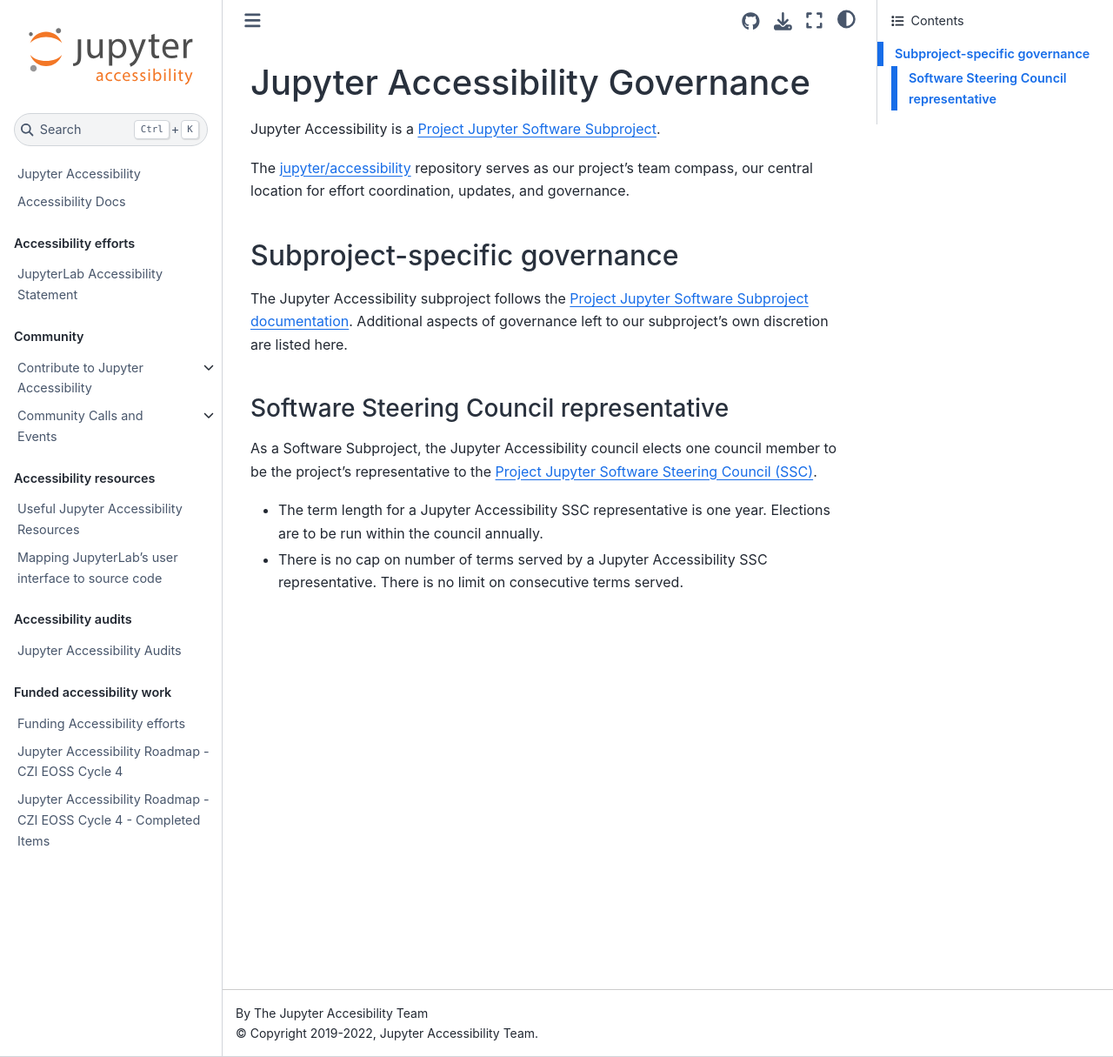
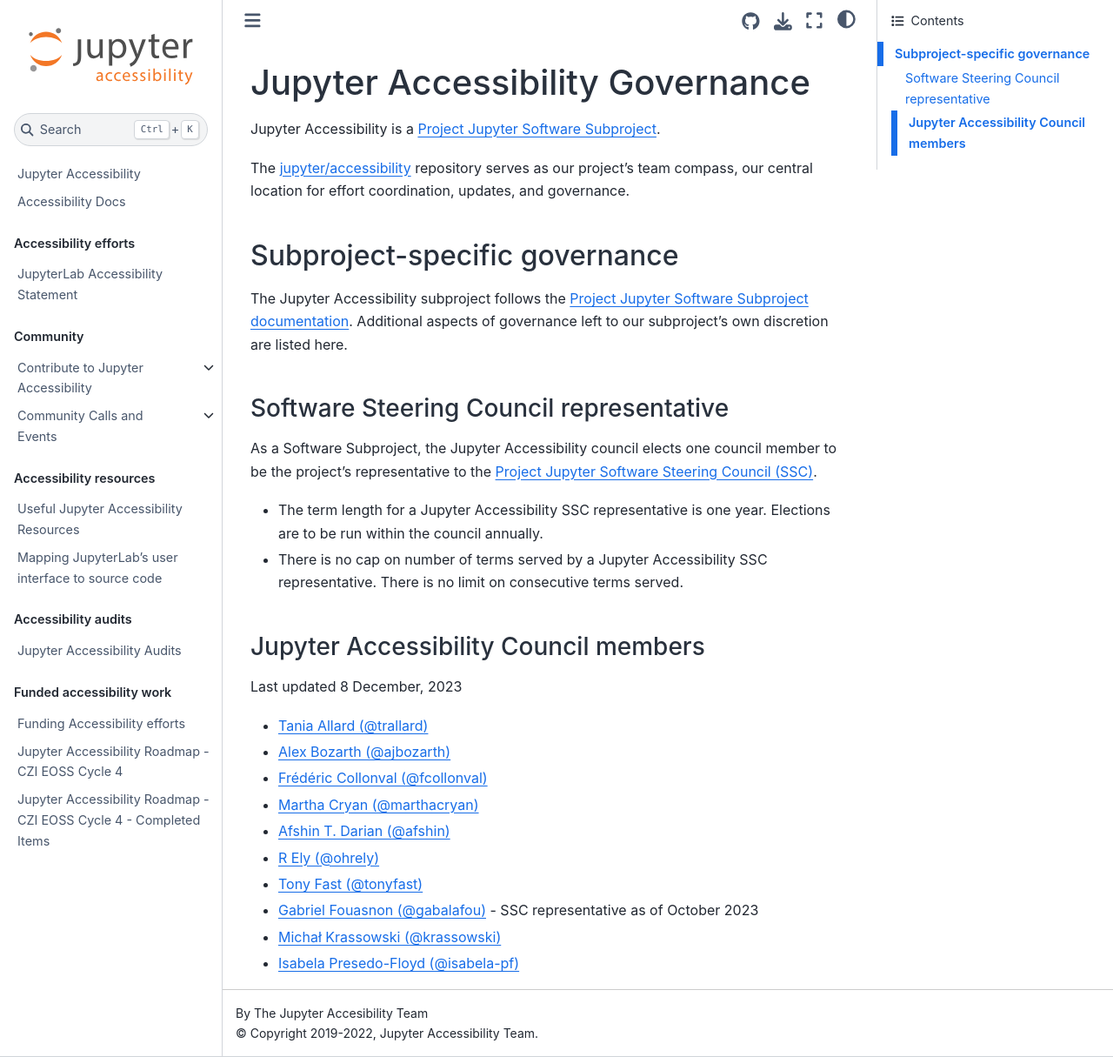
Before and after one commit to jupyter/accessibility, a Jupyter Book: the page built from docs/community/governance.md, in a window 1280 px wide and 1215 px high. Shown: the whole window at 87% size. Built offline with Jupyter Book 1.0.4 settings and Sphinx 7.4.7 and the Sphinx Book theme 1.1.4, drawn with Linux system fonts in a browser that asks for light colours.

Commit message:
Add council member list to governance docs

```diff
--- a/docs/community/governance.md
+++ b/docs/community/governance.md
@@ -14,3 +14,18 @@
 
 - The term length for a Jupyter Accessibility SSC representative is one year. Elections are to be run within the council annually.
 - There is no cap on number of terms served by a Jupyter Accessibility SSC representative. There is no limit on consecutive terms served.
+
+### Jupyter Accessibility Council members
+
+Last updated 8 December, 2023
+
+- [Tania Allard (@trallard)](https://github.com/trallard)
+- [Alex Bozarth (@ajbozarth)](https://github.com/ajbozarth)
+- [Frédéric Collonval (@fcollonval)](https://github.com/fcollonval)
+- [Martha Cryan (@marthacryan)](https://github.com/marthacryan)
+- [Afshin T. Darian (@afshin)](https://github.com/afshin)
+- [R Ely (@ohrely)](https://github.com/ohrely)
+- [Tony Fast (@tonyfast)](https://github.com/tonyfast)
+- [Gabriel Fouasnon (@gabalafou)](https://github.com/gabalafou) - SSC representative as of October 2023
+- [Michał Krassowski (@krassowski)](https://github.com/krassowski)
+- [Isabela Presedo-Floyd (@isabela-pf)](https://github.com/isabela-pf)
```
